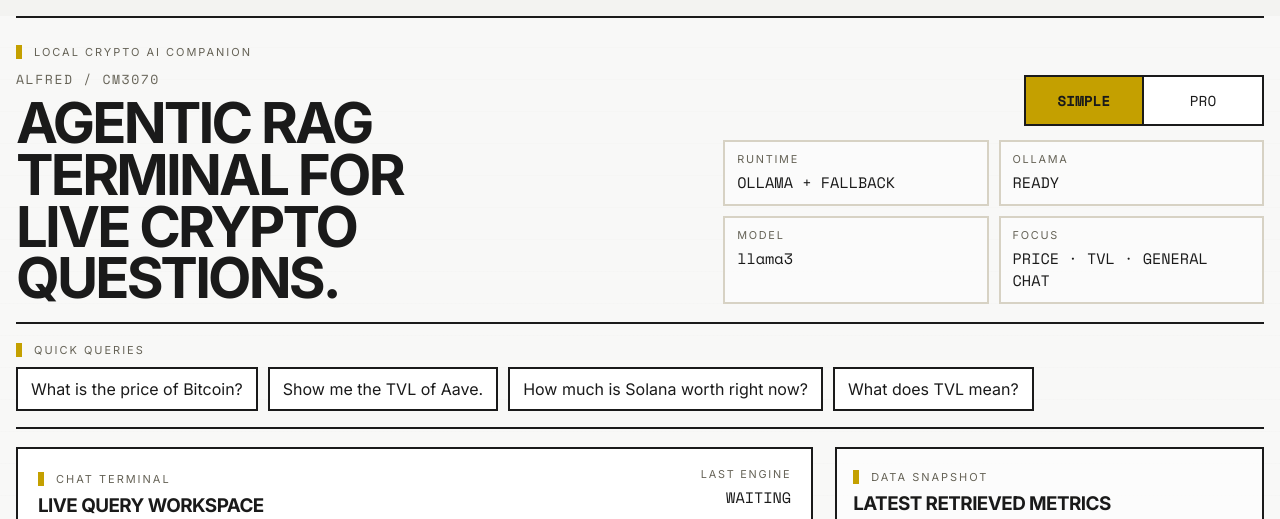
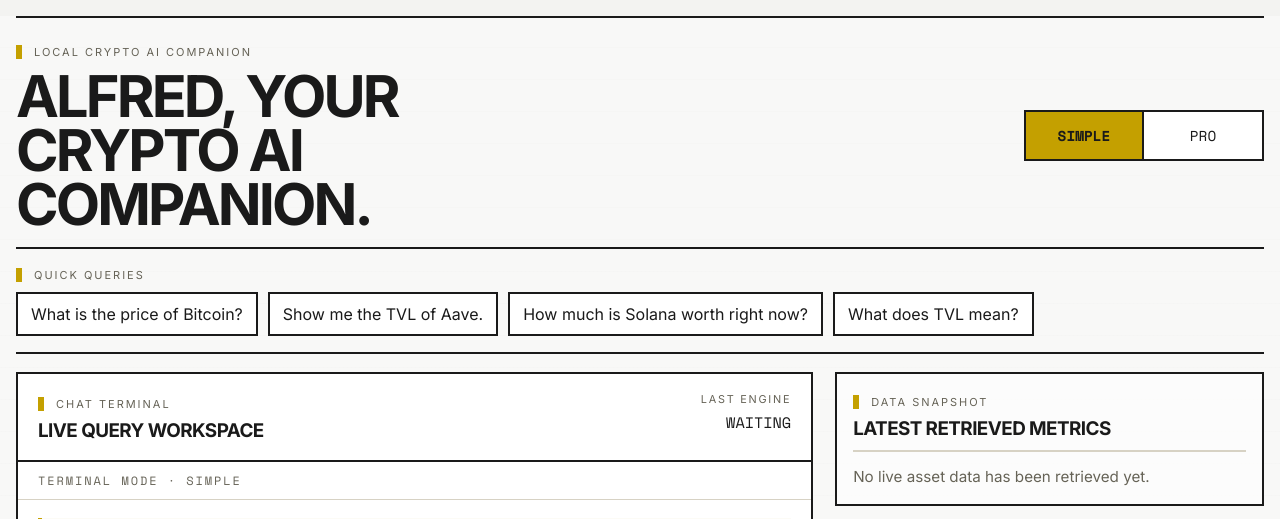
Before and after one commit to kohjunhao/alfred-crypto-ai-companion, a Flask app: page / in a window 1280 px wide. Shown: the top 519 px of the page. Run offline with Flask 3, Linux system fonts and the light colour scheme; data that the repository does not hold is empty.

Commit message:
trim header

```diff
--- a/alfred_app/static/css/styles.css
+++ b/alfred_app/static/css/styles.css
@@ -78,26 +78,19 @@ textarea {
 
 .topbar {
   display: grid;
-  grid-template-columns: minmax(0, 1.2fr) minmax(440px, 0.95fr);
+  grid-template-columns: minmax(0, 1fr) auto;
   gap: 24px;
   align-items: end;
-  padding: 22px 0 18px;
+  padding: 22px 0 16px;
   border-top: 2px solid var(--line);
   border-bottom: 2px solid var(--line);
 }
 
-.brand-mark {
-  margin: 0 0 8px;
-  font-size: 0.82rem;
-  letter-spacing: 0.12em;
-  color: var(--muted);
-}
-
 .topbar h1 {
   margin: 0;
-  max-width: 13ch;
-  font-size: clamp(2rem, 4.4vw, 3.9rem);
-  line-height: 0.92;
+  max-width: 12ch;
+  font-size: clamp(2.2rem, 4.5vw, 4.1rem);
+  line-height: 0.94;
   letter-spacing: -0.05em;
   text-transform: uppercase;
 }
@@ -112,9 +105,9 @@ textarea {
 }
 
 .topbar-controls {
-  display: grid;
-  gap: 14px;
-  justify-items: end;
+  display: flex;
+  justify-content: flex-end;
+  align-self: center;
 }
 
 .mode-switch {
@@ -149,19 +142,6 @@ textarea {
 .mode-button.active {
   background: var(--gold);
   font-weight: 700;
-}
-
-.status-inline {
-  display: grid;
-  grid-template-columns: repeat(2, minmax(0, 1fr));
-  gap: 10px;
-  width: 100%;
-}
-
-.status-chip {
-  padding: 10px 12px;
-  border: 2px solid var(--soft-line);
-  background: rgba(255, 255, 255, 0.55);
 }
 
 .prompt-ribbon {
@@ -452,7 +432,7 @@ textarea {
   }
 
   .topbar-controls {
-    justify-items: stretch;
+    justify-content: flex-start;
   }
 
   .terminal-shell {
@@ -484,10 +464,6 @@ textarea {
     text-align: left;
   }
 
-  .status-inline {
-    grid-template-columns: 1fr;
-  }
-
   .metric-row {
     grid-template-columns: 1fr;
     gap: 4px;
--- a/alfred_app/static/js/app.js
+++ b/alfred_app/static/js/app.js
@@ -6,9 +6,6 @@ const modeStatusLine = document.getElementById("mode-status-line");
 const snapshotRoot = document.getElementById("data-snapshot");
 const warningBox = document.getElementById("warning-box");
 const warningShell = document.getElementById("warning-shell");
-const healthMode = document.getElementById("health-mode");
-const healthOllama = document.getElementById("health-ollama");
-const healthModel = document.getElementById("health-model");
 const modeButtons = [...document.querySelectorAll(".mode-button")];
 const promptButtons = [...document.querySelectorAll(".prompt-tab")];
 const revealNodes = [...document.querySelectorAll("[data-reveal]")];
@@ -131,20 +128,6 @@ function renderWarnings(warnings) {
   warningBox.innerHTML = warnings.map((warning) => `<div>${escapeHtml(warning)}</div>`).join("");
 }
 
-async function loadHealth() {
-  try {
-    const response = await fetch("/api/health");
-    const payload = await response.json();
-    healthMode.textContent = payload.mode === "ollama-or-fallback" ? "OLLAMA + FALLBACK" : "FALLBACK ONLY";
-    healthOllama.textContent = payload.ollama_ready ? "READY" : "NOT READY";
-    healthModel.textContent = payload.ollama_model || "N/A";
-  } catch (error) {
-    healthMode.textContent = "UNAVAILABLE";
-    healthOllama.textContent = "UNAVAILABLE";
-    healthModel.textContent = "UNAVAILABLE";
-  }
-}
-
 async function sendMessage(message) {
   addMessage("user", message);
   addMessage("assistant", "Routing the request, checking live data, and preparing the final answer.");
@@ -220,4 +203,3 @@ const observer = new IntersectionObserver(
 
 revealNodes.forEach((node) => observer.observe(node));
 setMode(activeMode);
-loadHealth();
--- a/alfred_app/templates/index.html
+++ b/alfred_app/templates/index.html
@@ -14,32 +14,13 @@
       <header class="topbar" data-reveal>
         <div class="topbar-brand">
           <p class="section-label">LOCAL CRYPTO AI COMPANION</p>
-          <p class="brand-mark mono">ALFRED / CM3070</p>
-          <h1>Agentic RAG terminal for live crypto questions.</h1>
+          <h1>Alfred, your crypto AI companion.</h1>
         </div>
 
         <div class="topbar-controls">
           <div class="mode-switch" id="mode-switch">
             <button class="mode-button active" data-mode="SIMPLE">SIMPLE</button>
             <button class="mode-button" data-mode="PRO">PRO</button>
-          </div>
-          <div class="status-inline">
-            <div class="status-chip">
-              <span class="meta-label">Runtime</span>
-              <span class="meta-value mono" id="health-mode">CHECKING</span>
-            </div>
-            <div class="status-chip">
-              <span class="meta-label">Ollama</span>
-              <span class="meta-value mono" id="health-ollama">CHECKING</span>
-            </div>
-            <div class="status-chip">
-              <span class="meta-label">Model</span>
-              <span class="meta-value mono" id="health-model">CHECKING</span>
-            </div>
-            <div class="status-chip">
-              <span class="meta-label">Focus</span>
-              <span class="meta-value mono">PRICE · TVL · GENERAL CHAT</span>
-            </div>
           </div>
         </div>
       </header>
```
